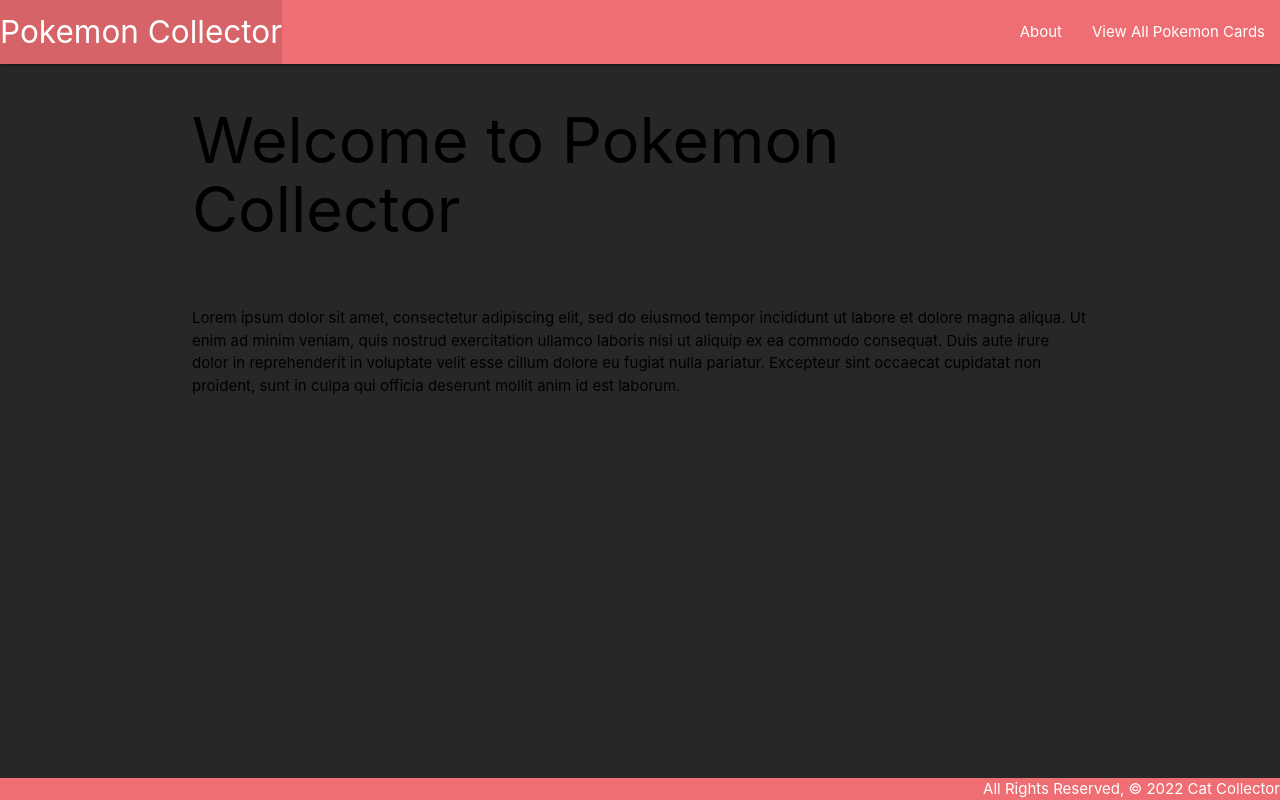
After one commit to BrandonSamaroo/Pokemon-Card-Collector, a Django app: template pokemonCardCollector/main/templates/home.html in a window 1280 px wide. The commit adds this page. Run offline with Django 4.2, Linux system fonts and the light colour scheme; the template is opened without the code that fills it, so the values that code supplies are empty.

Commit message:
third commit

```diff
--- a/pokemonCardCollector/main/templates/base.html
+++ b/pokemonCardCollector/main/templates/base.html
@@ -17,16 +17,16 @@
             <div class="nav_wrapper">
                 <ul>
                     <li>
-                        <a href="/" class="left brand-logo">Pokemon Collector</a>
+                        <a href="{% url 'home' %}" class="left brand-logo">Pokemon Collector</a>
                     </li>
                 </ul>
 
                 <ul class="right">
                     <li>
-                        <a href="/about">About</a>
+                        <a href="{% url 'about' %}">About</a>
                     </li>
                     <li>
-                        <a href="/cards">View All Pokemon Cards</a>
+                        <a href="{% url 'index' %}">View All Pokemon Cards</a>
                     </li>
                 </ul>
 
--- a/pokemonCardCollector/main/templates/cards/index.html
+++ b/pokemonCardCollector/main/templates/cards/index.html
@@ -7,6 +7,7 @@
 <h1>Pokemon Cards List</h1>
 
 {% for card in cards %}
+    <a href="{% url 'detail' card.id %}">
         <div class="card">
             <div class="content">
                 <span class="card-title">{{ card.name }}</span>
@@ -17,8 +18,8 @@
                 <img src="{{card.picture.url}}">
             </div>
         </div>
+    </a>
     <br>
-
 {% endfor %}
 
 {% endblock %}
--- /dev/null
+++ b/pokemonCardCollector/main/templates/home.html
@@ -0,0 +1,9 @@
+{% extends "base.html" %}
+{% block title %} Pokemon Collector {% endblock %}
+{% block content %}
+<h1>Welcome to Pokemon Collector</h1>
+<br>
+<p>
+    Lorem ipsum dolor sit amet, consectetur adipiscing elit, sed do eiusmod tempor incididunt ut labore et dolore magna aliqua. Ut enim ad minim veniam, quis nostrud exercitation ullamco laboris nisi ut aliquip ex ea commodo consequat. Duis aute irure dolor in reprehenderit in voluptate velit esse cillum dolore eu fugiat nulla pariatur. Excepteur sint occaecat cupidatat non proident, sunt in culpa qui officia deserunt mollit anim id est laborum.
+</p>
+{% endblock %}
--- a/pokemonCardCollector/main/urls.py
+++ b/pokemonCardCollector/main/urls.py
@@ -1,3 +1,4 @@
+from unicodedata import name
 from django.urls import path
 from .import views
 from django.conf import settings
@@ -6,5 +7,6 @@
 urlpatterns = [
     path("", views.home, name="home"),
     path("about/", views.about, name="about"),
-    path("cards/", views.cards_index, name="index")
+    path("cards/", views.cards_index, name="index"),
+    path("cards/<int:card_id>/", views.card_detail, name="detail")
 ]+ static(settings.MEDIA_URL, document_root = settings.MEDIA_ROOT)
--- a/pokemonCardCollector/main/views.py
+++ b/pokemonCardCollector/main/views.py
@@ -7,7 +7,7 @@
 
 
 def home(request):
-    return HttpResponse("INDEX")
+    return render(request, 'home.html')
 
 def about(request):
     return render(request, 'about.html')
@@ -15,3 +15,7 @@
 def cards_index(request):
     cards = PokemonCard.objects.all()
     return render(request, 'cards/index.html', {'cards': cards})
+
+def card_detail(request, card_id):
+    card =  PokemonCard.objects.get(id=card_id)
+    return render(request, "cards/detail.html", {'card': card})
```
Also changed, not shown: pokemonCardCollector/main/templates/cards/detail.html (added, +22 -0 lines), pokemonCardCollector/main/static/image/charizard.jpg (deleted), pokemonCardCollector/main/static/image/charizard_z68I4ah.jpg (deleted). Lines whose indentation alone changed are shown as unchanged.
